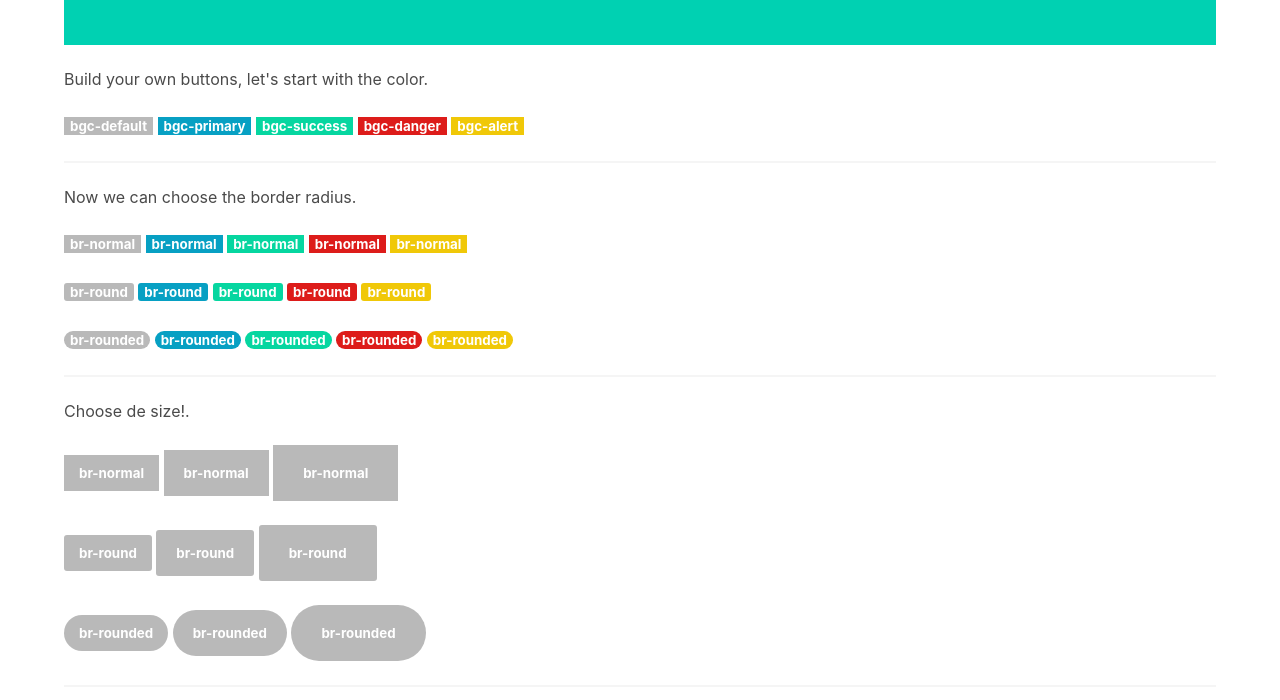
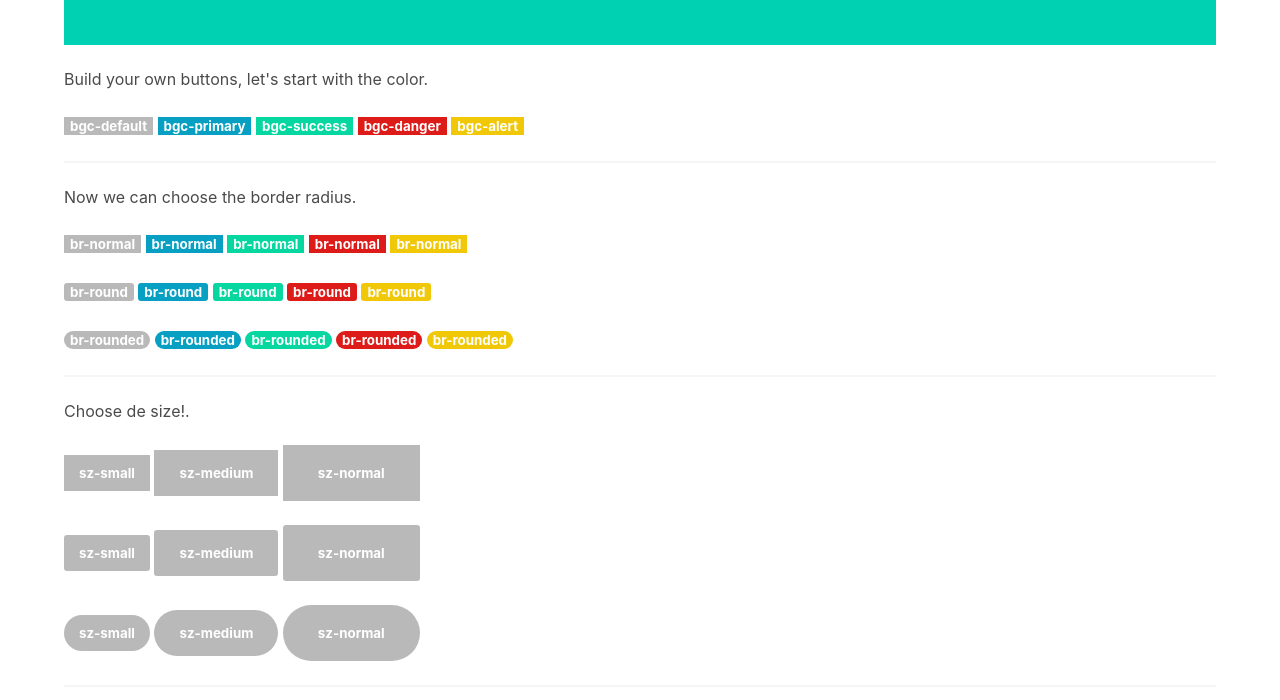
Before and after one commit to YisusJuarez/Minteractions, a website: page docs/index.html in a window 1280 px wide. Shown: the part 168-868 px from the top of the page. Drawn offline with nearby package versions, Linux system fonts and the light colour scheme.

Commit message:
Button size adjust +

```diff
--- a/docs/index.html
+++ b/docs/index.html
@@ -76,22 +76,22 @@
         <hr>
         <h6 class="subtitle is-6">Choose de size!.</h6>
         <p>
-            <button class="mint-btn bgc-default br-normal sz-small">br-normal</button>
-            <button class="mint-btn bgc-default br-normal sz-medium">br-normal</button>
-            <button class="mint-btn bgc-default br-normal sz-large">br-normal</button>
+            <button class="mint-btn bgc-default br-normal sz-small">sz-small</button>
+            <button class="mint-btn bgc-default br-normal sz-medium">sz-medium</button>
+            <button class="mint-btn bgc-default br-normal sz-large">sz-normal</button>
         </p>
         <br>
         <p>
-            <button class="mint-btn bgc-default br-round sz-small">br-round</button>
-            <button class="mint-btn bgc-default br-round sz-medium">br-round</button>
-            <button class="mint-btn bgc-default br-round sz-large">br-round</button>
+            <button class="mint-btn bgc-default br-round sz-small">sz-small</button>
+            <button class="mint-btn bgc-default br-round sz-medium">sz-medium</button>
+            <button class="mint-btn bgc-default br-round sz-large">sz-normal</button>
 
         </p>
         <br>
         <p>
-            <button class="mint-btn bgc-default br-rounded sz-small">br-rounded</button>
-            <button class="mint-btn bgc-default br-rounded sz-medium">br-rounded</button>
-            <button class="mint-btn bgc-default br-rounded sz-large">br-rounded</button>
+            <button class="mint-btn bgc-default br-rounded sz-small">sz-small</button>
+            <button class="mint-btn bgc-default br-rounded sz-medium">sz-medium</button>
+            <button class="mint-btn bgc-default br-rounded sz-large">sz-normal</button>
 
         </p>
         <hr>
--- a/sass/basics/_vars.scss
+++ b/sass/basics/_vars.scss
@@ -14,8 +14,8 @@ $colors-list: (
 );
 // Sizes
 $s-small:10px 15px;
-$s-medium:15px 20px;
-$s-large:20px 30px;
+$s-medium:15px 25px;
+$s-large:20px 35px;
 $size-list:(
     "small":$s-small,
     "medium":$s-medium,
```
Also changed, not shown: css/minteractions.css, docs/css/minteractions.css.
